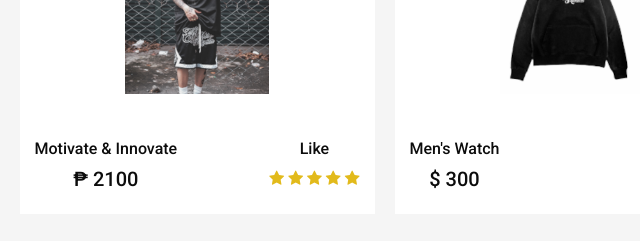
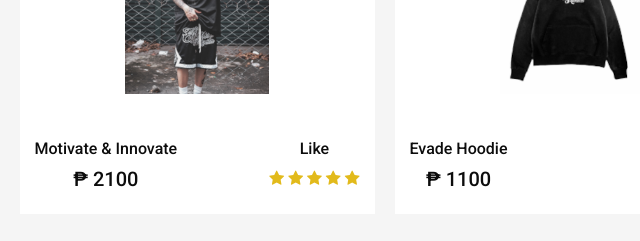
Before and after one commit to mirai101/webpage, a plain HTML site: page index.html in a window 1280 px wide. Shown: the part 3300-3541 px from the top of the page, 443-1083 px from the left. Drawn offline with nearby package versions, Linux system fonts and the light colour scheme; some packages are replaced by stand-ins of ours.

Commit message:
Update index.html

```diff
--- a/index.html
+++ b/index.html
@@ -650,10 +650,10 @@
             <div class="detail-box">
               <div class="text">
                 <h6>
-                  Men's Watch
+                  Evade Hoodie
                 </h6>
                 <h5>
-                  <span>$</span> 300
+                  <span>₱</span> 1100
                 </h5>
               </div>
               <div class="like">
```
